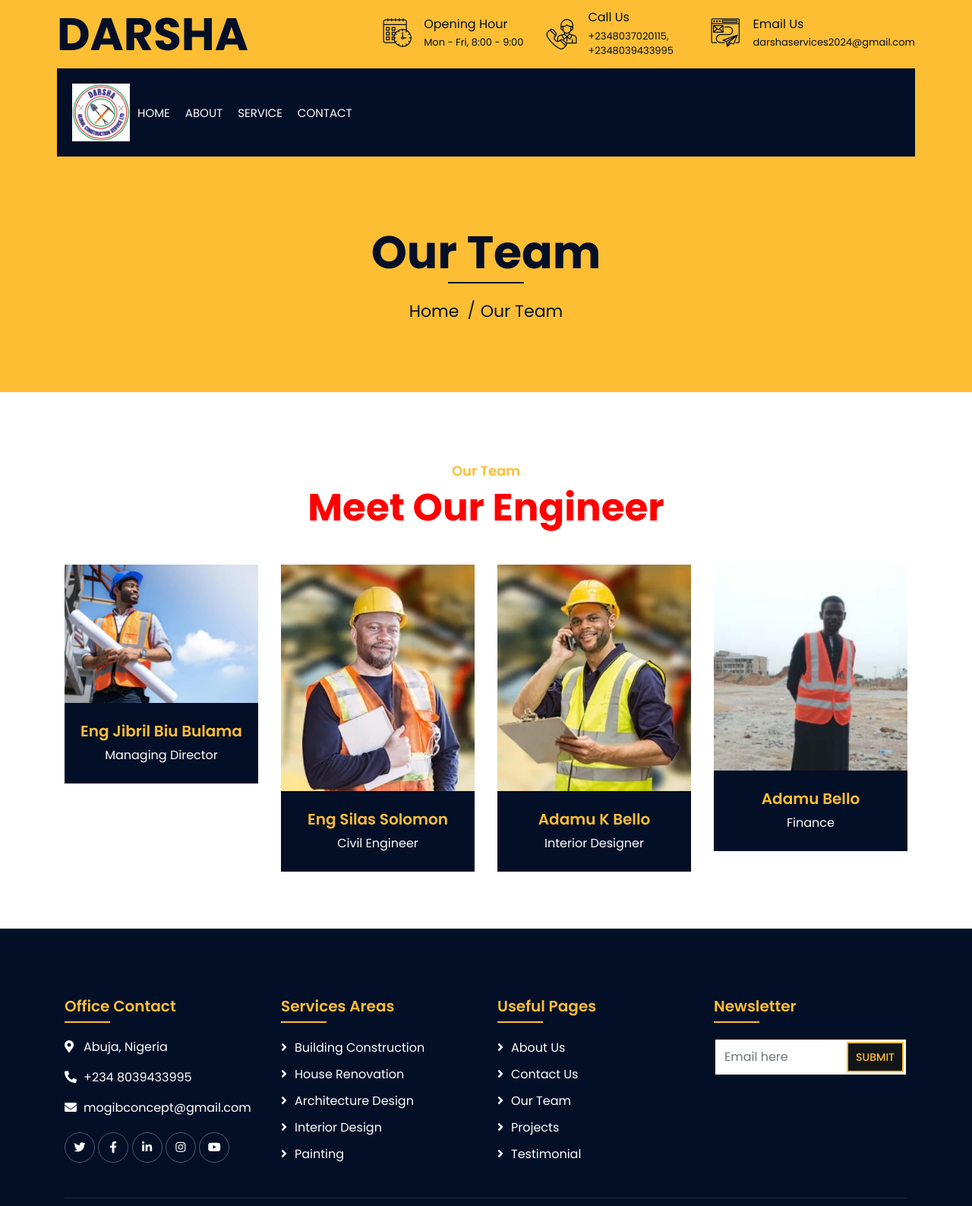
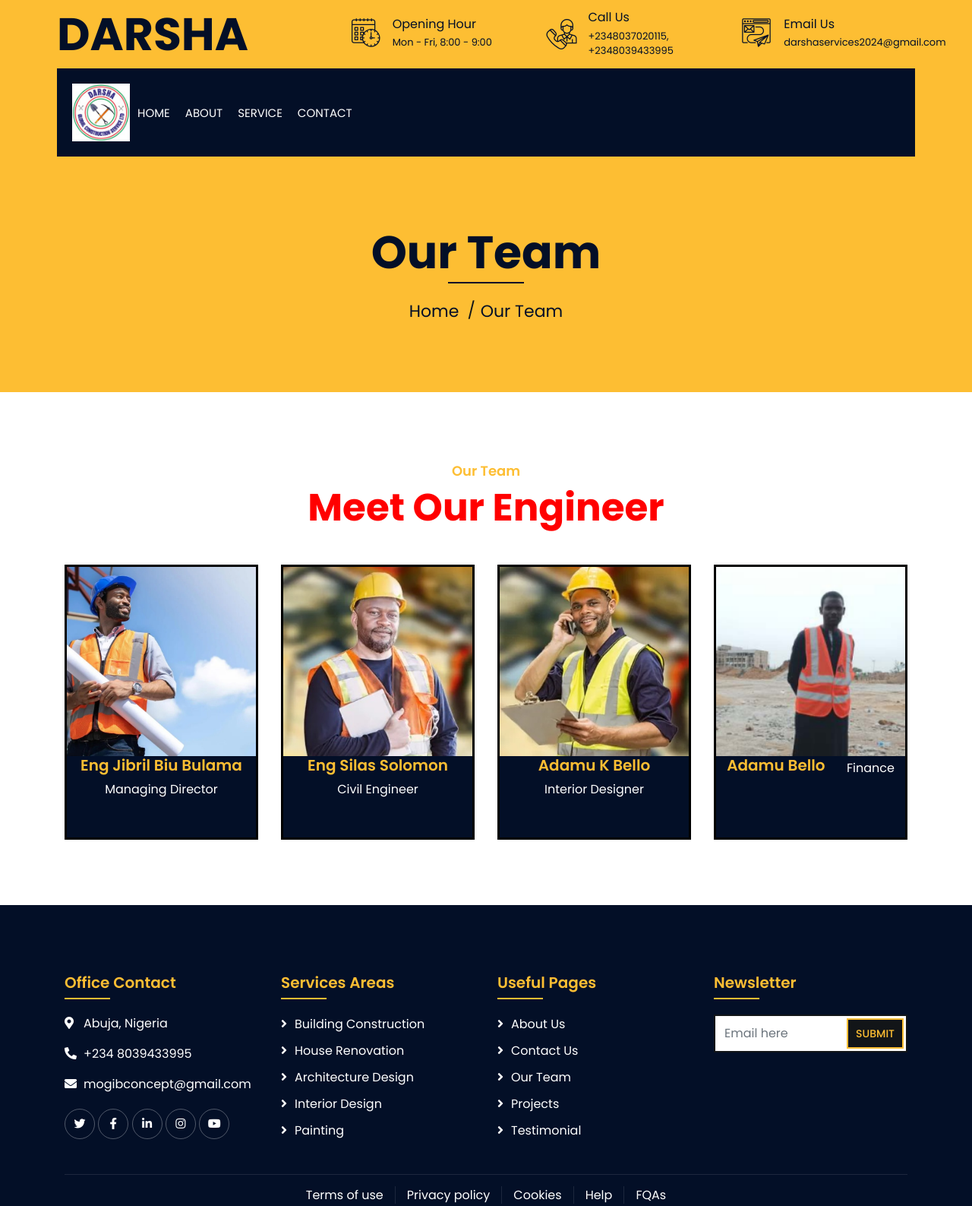
Before and after one commit to jaebee2/DARSHA_CONSTRUCTION_COMPANY, a plain HTML site: page team.html in a window 1280 px wide. Shown: the top 1587 px of the page at 76% size. Drawn offline with nearby package versions, Linux system fonts and the light colour scheme.

Commit message:
UI
made minor adjustments on the Ui

```diff
--- a/css/style.css
+++ b/css/style.css
@@ -6,6 +6,7 @@
     background: white;
     font-family: 'Poppins', sans-serif;
     font-weight: 400;
+
 }
 
 h1,
@@ -76,15 +77,20 @@
 /********** Top Bar CSS ***********/
 /**********************************/
 .top-bar {
-    position: relative;
-    height: 90px;
-    background: #fdbe33;
+    /* position: relative; */
+    height: fit-content;
+    background: #fdbe33;
+    margin: 0;
+    display: flex;
+    justify-content: space-evenly;
 }
 
 .top-bar .logo {
     padding: 15px 0;
     text-align: left;
     overflow: hidden;
+    margin: 0;
+
 }
 
 .top-bar .logo h1 {
@@ -98,12 +104,14 @@
 .top-bar .logo img {
     max-width: 100%;
     max-height: 60px;
+    margin: 0;
+    border-radius: 3px;
 }
 
 .top-bar .top-bar-item {
     display: flex;
     align-items: center;
-    justify-content: flex-end;
+
 }
 
 .top-bar .top-bar-icon {
@@ -135,6 +143,7 @@
     color: #030f27;
     font-size: 13px;
     font-weight: 400;
+    flex-wrap: wrap;
 }
 
 @media (min-width: 992px) {
@@ -666,6 +675,7 @@
     align-items: center;
     justify-content: center;
 }
+
 
 .fact .fact-icon [class^="flaticon-"]::before {
     margin: 0;
@@ -933,29 +943,55 @@
 .team {
     position: relative;
     width: 100%;
+    height: 95%;
     padding: 45px 0 15px 0;
 }
 
 .team .team-item {
     position: relative;
-    margin-bottom: 30px;
+    /* margin-bottom: 30px; */
     overflow: hidden;
+    border:solid #000000;
+    display: flex;
+    flex-wrap: wrap;
+    height: 90%;
+    justify-content: space-evenly;
+    margin-bottom: 50px;
+
+
 }
 
 .team .team-img {
     position: relative;
+    width: 100%;
+    height: 70%;
+
+
 }
 
 .team .team-img img {
-    width: 100%;
+
+        width: 100%;
+        height: 100%; /* Ensure proper scaling */
+        object-fit: cover; /* Crop if needed for consistency */
+
+
 }
 
 .team .team-text {
     position: relative;
-    padding: 25px 15px;
-    text-align: center;
+    /* padding: 25px 15px; */
+    /* text-align: center; */
     background: #030f27;
     transition: .5s;
+    height: 80%;
+    display: flex;
+    flex-wrap: wrap;
+    width: 100%;
+    align-content: start;
+    justify-content: space-around;
+    align-items: center;
+
 }
 
 .team .team-text h2 {
@@ -963,6 +999,7 @@
     font-weight: 600;
     color: #fdbe33;
     transition: .5s;
+
 }
 
 .team .team-text p {
@@ -2063,6 +2100,7 @@
     padding-top: 90px;
     background: #030f27;
     color: #ffffff;
+    justify-content: end;
 }
 
 .footer .footer-contact,
```
Also changed, not shown: index.html (+6 -13 lines).
